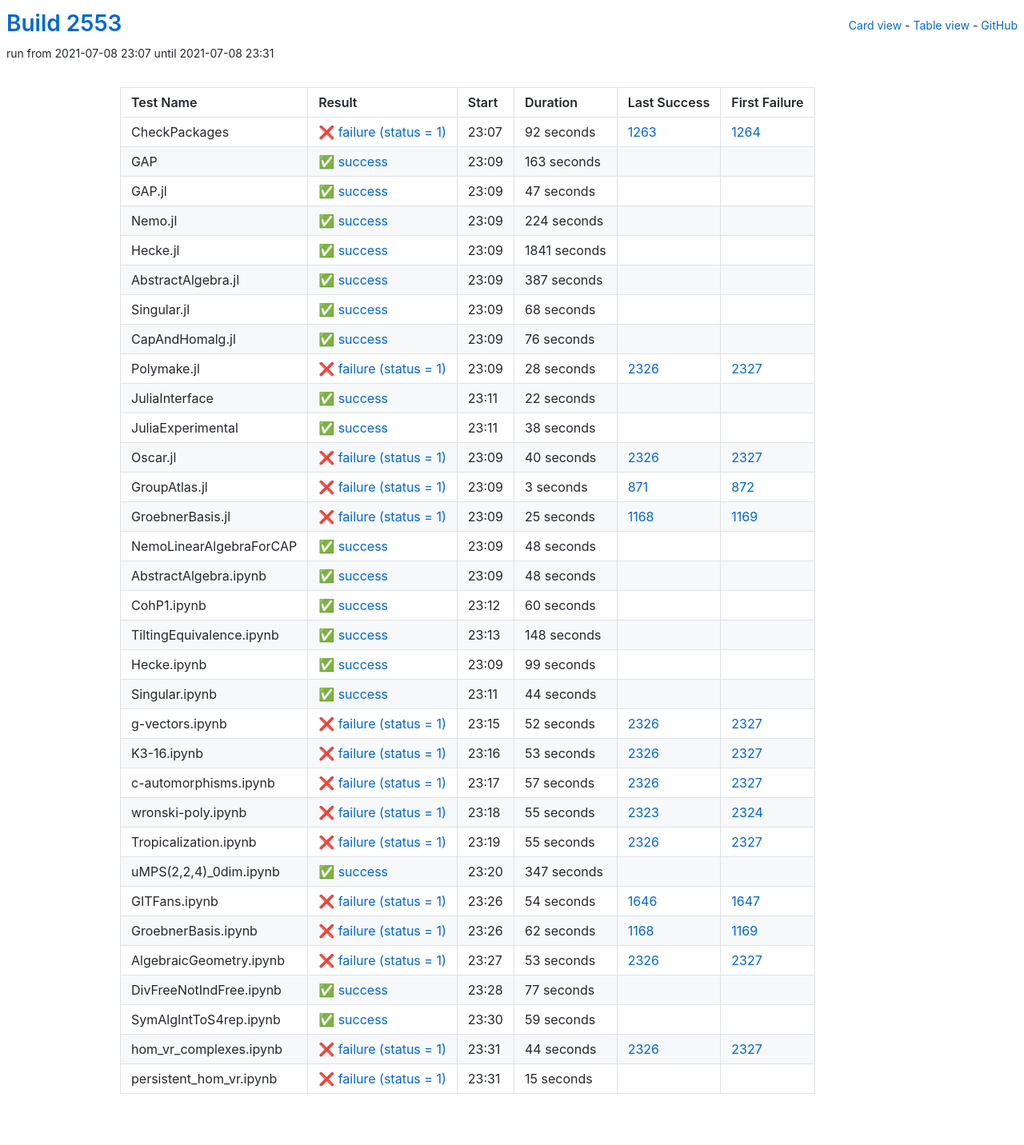
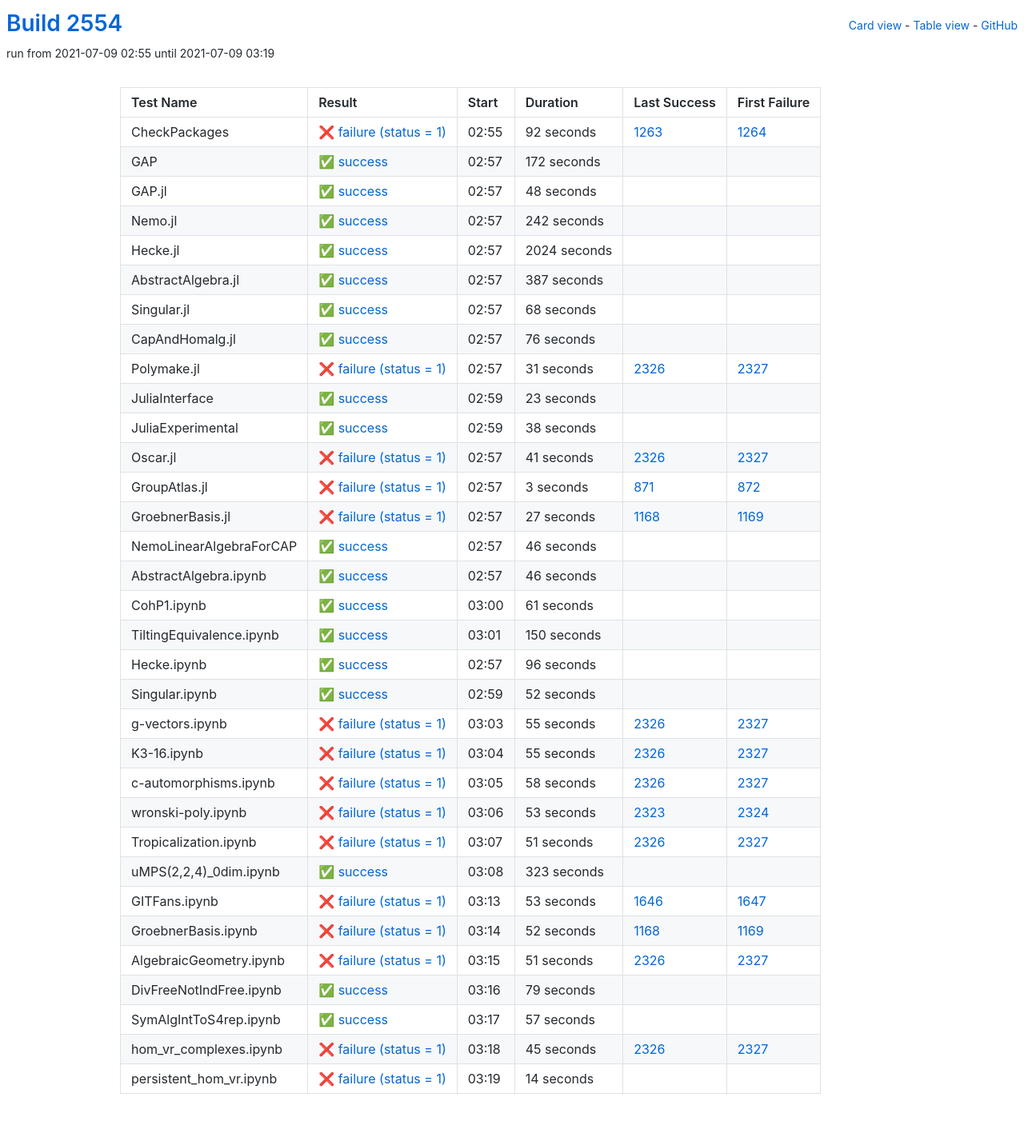
Before and after one commit to oscar-system/oscar-ci-status-stable, a Jekyll site: the page built from table.html, in a window 1280 px wide. Shown: the whole page at 80% size. Built offline with Jekyll 4.4.1, drawn with Linux system fonts in a browser that asks for light colours.

Commit message:
Build #2554

```diff
--- a/_data/ci.yml
+++ b/_data/ci.yml
@@ -1,6 +1,6 @@
 ---
-build: 2553
-build_url: https://oscarci.mathematik.uni-kl.de/job/oscar-stable/2553/
+build: 2554
+build_url: https://oscarci.mathematik.uni-kl.de/job/oscar-stable/2554/
 job: oscar-stable
 organization: oscar-system
 repo: oscar-ci-status-stable
@@ -8,8 +8,8 @@ repourl: https://github.com/oscar-system/oscar-ci-status-stable
 tests:
 - name: CheckPackages
   id: checkpackages
-  log: https://oscarci.mathematik.uni-kl.de/job/oscar-stable/2553/artifact/logs/build-2553/CheckPackages.log
-  start: 2021-07-08 23:07
+  log: https://oscarci.mathematik.uni-kl.de/job/oscar-stable/2554/artifact/logs/build-2554/CheckPackages.log
+  start: 2021-07-09 02:55
   success: false
   exitcode: 1
   status: failure
@@ -20,56 +20,56 @@ tests:
   first_failure_url: https://oscarci.mathematik.uni-kl.de/job/oscar-stable/1264/
 - name: GAP
   id: gap
-  log: https://oscarci.mathematik.uni-kl.de/job/oscar-stable/2553/artifact/logs/build-2553/GAP.log
-  start: 2021-07-08 23:09
+  log: https://oscarci.mathematik.uni-kl.de/job/oscar-stable/2554/artifact/logs/build-2554/GAP.log
+  start: 2021-07-09 02:57
   success: true
   exitcode: 0
   status: success
-  duration: 163
+  duration: 172
   last_success: false
   last_success_url:
   first_failure: false
   first_failure_url:
 - name: GAP.jl
   id: gap-jl
-  log: https://oscarci.mathematik.uni-kl.de/job/oscar-stable/2553/artifact/logs/build-2553/GAP.jl.log
-  start: 2021-07-08 23:09
+  log: https://oscarci.mathematik.uni-kl.de/job/oscar-stable/2554/artifact/logs/build-2554/GAP.jl.log
+  start: 2021-07-09 02:57
   success: true
   exitcode: 0
   status: success
-  duration: 47
+  duration: 48
   last_success: false
   last_success_url:
   first_failure: false
   first_failure_url:
 - name: Nemo.jl
   id: nemo-jl
-  log: https://oscarci.mathematik.uni-kl.de/job/oscar-stable/2553/artifact/logs/build-2553/Nemo.jl.log
-  start: 2021-07-08 23:09
+  log: https://oscarci.mathematik.uni-kl.de/job/oscar-stable/2554/artifact/logs/build-2554/Nemo.jl.log
+  start: 2021-07-09 02:57
   success: true
   exitcode: 0
   status: success
-  duration: 224
+  duration: 242
   last_success: false
   last_success_url:
   first_failure: false
   first_failure_url:
 - name: Hecke.jl
   id: hecke-jl
-  log: https://oscarci.mathematik.uni-kl.de/job/oscar-stable/2553/artifact/logs/build-2553/Hecke.jl.log
-  start: 2021-07-08 23:09
+  log: https://oscarci.mathematik.uni-kl.de/job/oscar-stable/2554/artifact/logs/build-2554/Hecke.jl.log
+  start: 2021-07-09 02:57
   success: true
   exitcode: 0
   status: success
-  duration: 1841
+  duration: 2024
   last_success: false
   last_success_url:
   first_failure: false
   first_failure_url:
 - name: AbstractAlgebra.jl
   id: abstractalgebra-jl
-  log: https://oscarci.mathematik.uni-kl.de/job/oscar-stable/2553/artifact/logs/build-2553/AbstractAlgebra.jl.log
-  start: 2021-07-08 23:09
+  log: https://oscarci.mathematik.uni-kl.de/job/oscar-stable/2554/artifact/logs/build-2554/AbstractAlgebra.jl.log
+  start: 2021-07-09 02:57
   success: true
   exitcode: 0
   status: success
@@ -80,8 +80,8 @@ tests:
   first_failure_url:
 - name: Singular.jl
   id: singular-jl
-  log: https://oscarci.mathematik.uni-kl.de/job/oscar-stable/2553/artifact/logs/build-2553/Singular.jl.log
-  start: 2021-07-08 23:09
+  log: https://oscarci.mathematik.uni-kl.de/job/oscar-stable/2554/artifact/logs/build-2554/Singular.jl.log
+  start: 2021-07-09 02:57
   success: true
   exitcode: 0
   status: success
@@ -92,8 +92,8 @@ tests:
   first_failure_url:
 - name: CapAndHomalg.jl
   id: capandhomalg-jl
-  log: https://oscarci.mathematik.uni-kl.de/job/oscar-stable/2553/artifact/logs/build-2553/CapAndHomalg.jl.log
-  start: 2021-07-08 23:09
+  log: https://oscarci.mathematik.uni-kl.de/job/oscar-stable/2554/artifact/logs/build-2554/CapAndHomalg.jl.log
+  start: 2021-07-09 02:57
   success: true
   exitcode: 0
   status: success
@@ -104,32 +104,32 @@ tests:
   first_failure_url:
 - name: Polymake.jl
   id: polymake-jl
-  log: https://oscarci.mathematik.uni-kl.de/job/oscar-stable/2553/artifact/logs/build-2553/Polymake.jl.log
-  start: 2021-07-08 23:09
+  log: https://oscarci.mathematik.uni-kl.de/job/oscar-stable/2554/artifact/logs/build-2554/Polymake.jl.log
+  start: 2021-07-09 02:57
   success: false
   exitcode: 1
   status: failure
-  duration: 28
+  duration: 31
   last_success: 2326
   last_success_url: https://oscarci.mathematik.uni-kl.de/job/oscar-stable/2326/
   first_failure: 2327
   first_failure_url: https://oscarci.mathematik.uni-kl.de/job/oscar-stable/2327/
 - name: JuliaInterface
   id: juliainterface
-  log: https://oscarci.mathematik.uni-kl.de/job/oscar-stable/2553/artifact/logs/build-2553/JuliaInterface.log
-  start: 2021-07-08 23:11
+  log: https://oscarci.mathematik.uni-kl.de/job/oscar-stable/2554/artifact/logs/build-2554/JuliaInterface.log
+  start: 2021-07-09 02:59
   success: true
   exitcode: 0
   status: success
-  duration: 22
+  duration: 23
   last_success: false
   last_success_url:
   first_failure: false
   first_failure_url:
 - name: JuliaExperimental
   id: juliaexperimental
-  log: https://oscarci.mathematik.uni-kl.de/job/oscar-stable/2553/artifact/logs/build-2553/JuliaExperimental.log
-  start: 2021-07-08 23:11
+  log: https://oscarci.mathematik.uni-kl.de/job/oscar-stable/2554/artifact/logs/build-2554/JuliaExperimental.log
+  start: 2021-07-09 02:59
   success: true
   exitcode: 0
   status: success
@@ -140,20 +140,20 @@ tests:
   first_failure_url:
 - name: Oscar.jl
   id: oscar-jl
-  log: https://oscarci.mathematik.uni-kl.de/job/oscar-stable/2553/artifact/logs/build-2553/Oscar.jl.log
-  start: 2021-07-08 23:09
+  log: https://oscarci.mathematik.uni-kl.de/job/oscar-stable/2554/artifact/logs/build-2554/Oscar.jl.log
+  start: 2021-07-09 02:57
   success: false
   exitcode: 1
   status: failure
-  duration: 40
+  duration: 41
   last_success: 2326
   last_success_url: https://oscarci.mathematik.uni-kl.de/job/oscar-stable/2326/
   first_failure: 2327
   first_failure_url: https://oscarci.mathematik.uni-kl.de/job/oscar-stable/2327/
 - name: GroupAtlas.jl
   id: groupatlas-jl
-  log: https://oscarci.mathematik.uni-kl.de/job/oscar-stable/2553/artifact/logs/build-2553/GroupAtlas.jl.log
-  start: 2021-07-08 23:09
+  log: https://oscarci.mathematik.uni-kl.de/job/oscar-stable/2554/artifact/logs/build-2554/GroupAtlas.jl.log
+  start: 2021-07-09 02:57
   success: false
   exitcode: 1
   status: failure
@@ -164,140 +164,92 @@ tests:
   first_failure_url: https://oscarci.mathematik.uni-kl.de/job/oscar-stable/872/
 - name: GroebnerBasis.jl
   id: groebnerbasis-jl
-  log: https://oscarci.mathematik.uni-kl.de/job/oscar-stable/2553/artifact/logs/build-2553/GroebnerBasis.jl.log
-  start: 2021-07-08 23:09
+  log: https://oscarci.mathematik.uni-kl.de/job/oscar-stable/2554/artifact/logs/build-2554/GroebnerBasis.jl.log
+  start: 2021-07-09 02:57
   success: false
   exitcode: 1
   status: failure
-  duration: 25
+  duration: 27
   last_success: 1168
   last_success_url: https://oscarci.mathematik.uni-kl.de/job/oscar-stable/1168/
   first_failure: 1169
   first_failure_url: https://oscarci.mathematik.uni-kl.de/job/oscar-stable/1169/
 - name: NemoLinearAlgebraForCAP
   id: nemolinearalgebraforcap
-  log: https://oscarci.mathematik.uni-kl.de/job/oscar-stable/2553/artifact/logs/build-2553/NemoLinearAlgebraForCAP.log
-  start: 2021-07-08 23:09
+  log: https://oscarci.mathematik.uni-kl.de/job/oscar-stable/2554/artifact/logs/build-2554/NemoLinearAlgebraForCAP.log
+  start: 2021-07-09 02:57
   success: true
   exitcode: 0
   status: success
-  duration: 48
+  duration: 46
   last_success: false
   last_success_url:
   first_failure: false
   first_failure_url:
 - name: AbstractAlgebra.ipynb
   id: abstractalgebra-ipynb
-  log: https://oscarci.mathematik.uni-kl.de/job/oscar-stable/2553/artifact/logs/build-2553/AbstractAlgebra.ipynb.log
-  start: 2021-07-08 23:09
+  log: https://oscarci.mathematik.uni-kl.de/job/oscar-stable/2554/artifact/logs/build-2554/AbstractAlgebra.ipynb.log
+  start: 2021-07-09 02:57
   success: true
   exitcode: 0
   status: success
-  duration: 48
+  duration: 46
   last_success: false
   last_success_url:
   first_failure: false
   first_failure_url:
 - name: CohP1.ipynb
   id: cohp1-ipynb
-  log: https://oscarci.mathematik.uni-kl.de/job/oscar-stable/2553/artifact/logs/build-2553/CohP1.ipynb.log
-  start: 2021-07-08 23:12
+  log: https://oscarci.mathematik.uni-kl.de/job/oscar-stable/2554/artifact/logs/build-2554/CohP1.ipynb.log
+  start: 2021-07-09 03:00
   success: true
   exitcode: 0
   status: success
-  duration: 60
+  duration: 61
   last_success: false
   last_success_url:
   first_failure: false
   first_failure_url:
 - name: TiltingEquivalence.ipynb
   id: tiltingequivalence-ipynb
-  log: https://oscarci.mathematik.uni-kl.de/job/oscar-stable/2553/artifact/logs/build-2553/TiltingEquivalence.ipynb.log
-  start: 2021-07-08 23:13
+  log: https://oscarci.mathematik.uni-kl.de/job/oscar-stable/2554/artifact/logs/build-2554/TiltingEquivalence.ipynb.log
+  start: 2021-07-09 03:01
   success: true
   exitcode: 0
   status: success
-  duration: 148
+  duration: 150
   last_success: false
   last_success_url:
   first_failure: false
   first_failure_url:
 - name: Hecke.ipynb
   id: hecke-ipynb
-  log: https://oscarci.mathematik.uni-kl.de/job/oscar-stable/2553/artifact/logs/build-2553/Hecke.ipynb.log
-  start: 2021-07-08 23:09
+  log: https://oscarci.mathematik.uni-kl.de/job/oscar-stable/2554/artifact/logs/build-2554/Hecke.ipynb.log
+  start: 2021-07-09 02:57
   success: true
   exitcode: 0
   status: success
-  duration: 99
+  duration: 96
   last_success: false
   last_success_url:
   first_failure: false
   first_failure_url:
 - name: Singular.ipynb
   id: singular-ipynb
-  log: https://oscarci.mathematik.uni-kl.de/job/oscar-stable/2553/artifact/logs/build-2553/Singular.ipynb.log
-  start: 2021-07-08 23:11
+  log: https://oscarci.mathematik.uni-kl.de/job/oscar-stable/2554/artifact/logs/build-2554/Singular.ipynb.log
+  start: 2021-07-09 02:59
   success: true
   exitcode: 0
   status: success
-  duration: 44
+  duration: 52
   last_success: false
   last_success_url:
   first_failure: false
   first_failure_url:
 - name: g-vectors.ipynb
   id: g-vectors-ipynb
-  log: https://oscarci.mathematik.uni-kl.de/job/oscar-stable/2553/artifact/logs/build-2553/g-vectors.ipynb.log
-  start: 2021-07-08 23:15
-  success: false
-  exitcode: 1
-  status: failure
-  duration: 52
-  last_success: 2326
-  last_success_url: https://oscarci.mathematik.uni-kl.de/job/oscar-stable/2326/
-  first_failure: 2327
-  first_failure_url: https://oscarci.mathematik.uni-kl.de/job/oscar-stable/2327/
-- name: K3-16.ipynb
-  id: k3-16-ipynb
-  log: https://oscarci.mathematik.uni-kl.de/job/oscar-stable/2553/artifact/logs/build-2553/K3-16.ipynb.log
-  start: 2021-07-08 23:16
-  success: false
-  exitcode: 1
-  status: failure
-  duration: 53
-  last_success: 2326
-  last_success_url: https://oscarci.mathematik.uni-kl.de/job/oscar-stable/2326/
-  first_failure: 2327
-  first_failure_url: https://oscarci.mathematik.uni-kl.de/job/oscar-stable/2327/
-- name: c-automorphisms.ipynb
-  id: c-automorphisms-ipynb
-  log: https://oscarci.mathematik.uni-kl.de/job/oscar-stable/2553/artifact/logs/build-2553/c-automorphisms.ipynb.log
-  start: 2021-07-08 23:17
-  success: false
-  exitcode: 1
-  status: failure
-  duration: 57
-  last_success: 2326
-  last_success_url: https://oscarci.mathematik.uni-kl.de/job/oscar-stable/2326/
-  first_failure: 2327
-  first_failure_url: https://oscarci.mathematik.uni-kl.de/job/oscar-stable/2327/
-- name: wronski-poly.ipynb
-  id: wronski-poly-ipynb
-  log: https://oscarci.mathematik.uni-kl.de/job/oscar-stable/2553/artifact/logs/build-2553/wronski-poly.ipynb.log
-  start: 2021-07-08 23:18
-  success: false
-  exitcode: 1
-  status: failure
-  duration: 55
-  last_success: 2323
-  last_success_url: https://oscarci.mathematik.uni-kl.de/job/oscar-stable/2323/
-  first_failure: 2324
-  first_failure_url: https://oscarci.mathematik.uni-kl.de/job/oscar-stable/2324/
-- name: Tropicalization.ipynb
-  id: tropicalization-ipynb
-  log: https://oscarci.mathematik.uni-kl.de/job/oscar-stable/2553/artifact/logs/build-2553/Tropicalization.ipynb.log
-  start: 2021-07-08 23:19
+  log: https://oscarci.mathematik.uni-kl.de/job/oscar-stable/2554/artifact/logs/build-2554/g-vectors.ipynb.log
+  start: 2021-07-09 03:03
   success: false
   exitcode: 1
   status: failure
@@ -306,98 +258,146 @@ tests:
   last_success_url: https://oscarci.mathematik.uni-kl.de/job/oscar-stable/2326/
   first_failure: 2327
   first_failure_url: https://oscarci.mathematik.uni-kl.de/job/oscar-stable/2327/
+- name: K3-16.ipynb
+  id: k3-16-ipynb
+  log: https://oscarci.mathematik.uni-kl.de/job/oscar-stable/2554/artifact/logs/build-2554/K3-16.ipynb.log
+  start: 2021-07-09 03:04
+  success: false
+  exitcode: 1
+  status: failure
+  duration: 55
+  last_success: 2326
+  last_success_url: https://oscarci.mathematik.uni-kl.de/job/oscar-stable/2326/
+  first_failure: 2327
+  first_failure_url: https://oscarci.mathematik.uni-kl.de/job/oscar-stable/2327/
+- name: c-automorphisms.ipynb
+  id: c-automorphisms-ipynb
+  log: https://oscarci.mathematik.uni-kl.de/job/oscar-stable/2554/artifact/logs/build-2554/c-automorphisms.ipynb.log
+  start: 2021-07-09 03:05
+  success: false
+  exitcode: 1
+  status: failure
+  duration: 58
+  last_success: 2326
+  last_success_url: https://oscarci.mathematik.uni-kl.de/job/oscar-stable/2326/
+  first_failure: 2327
+  first_failure_url: https://oscarci.mathematik.uni-kl.de/job/oscar-stable/2327/
+- name: wronski-poly.ipynb
+  id: wronski-poly-ipynb
+  log: https://oscarci.mathematik.uni-kl.de/job/oscar-stable/2554/artifact/logs/build-2554/wronski-poly.ipynb.log
+  start: 2021-07-09 03:06
+  success: false
+  exitcode: 1
+  status: failure
+  duration: 53
+  last_success: 2323
+  last_success_url: https://oscarci.mathematik.uni-kl.de/job/oscar-stable/2323/
+  first_failure: 2324
+  first_failure_url: https://oscarci.mathematik.uni-kl.de/job/oscar-stable/2324/
+- name: Tropicalization.ipynb
+  id: tropicalization-ipynb
+  log: https://oscarci.mathematik.uni-kl.de/job/oscar-stable/2554/artifact/logs/build-2554/Tropicalization.ipynb.log
+  start: 2021-07-09 03:07
+  success: false
+  exitcode: 1
+  status: failure
+  duration: 51
+  last_success: 2326
+  last_success_url: https://oscarci.mathematik.uni-kl.de/job/oscar-stable/2326/
+  first_failure: 2327
+  first_failure_url: https://oscarci.mathematik.uni-kl.de/job/oscar-stable/2327/
 - name: uMPS(2,2,4)_0dim.ipynb
   id: umps-2-2-4-0dim-ipynb
-  log: https://oscarci.mathematik.uni-kl.de/job/oscar-stable/2553/artifact/logs/build-2553/uMPS-2-2-4-_0dim.ipynb.log
-  start: 2021-07-08 23:20
+  log: https://oscarci.mathematik.uni-kl.de/job/oscar-stable/2554/artifact/logs/build-2554/uMPS-2-2-4-_0dim.ipynb.log
+  start: 2021-07-09 03:08
   success: true
   exitcode: 0
   status: success
-  duration: 347
+  duration: 323
   last_success: false
   last_success_url:
   first_failure: false
   first_failure_url:
 - name: GITFans.ipynb
   id: gitfans-ipynb
-  log: https://oscarci.mathematik.uni-kl.de/job/oscar-stable/2553/artifact/logs/build-2553/GITFans.ipynb.log
-  start: 2021-07-08 23:26
+  log: https://oscarci.mathematik.uni-kl.de/job/oscar-stable/2554/artifact/logs/build-2554/GITFans.ipynb.log
+  start: 2021-07-09 03:13
   success: false
   exitcode: 1
   status: failure
-  duration: 54
+  duration: 53
   last_success: 1646
   last_success_url: https://oscarci.mathematik.uni-kl.de/job/oscar-stable/1646/
   first_failure: 1647
   first_failure_url: https://oscarci.mathematik.uni-kl.de/job/oscar-stable/1647/
 - name: GroebnerBasis.ipynb
   id: groebnerbasis-ipynb
-  log: https://oscarci.mathematik.uni-kl.de/job/oscar-stable/2553/artifact/logs/build-2553/GroebnerBasis.ipynb.log
-  start: 2021-07-08 23:26
+  log: https://oscarci.mathematik.uni-kl.de/job/oscar-stable/2554/artifact/logs/build-2554/GroebnerBasis.ipynb.log
+  start: 2021-07-09 03:14
   success: false
   exitcode: 1
   status: failure
-  duration: 62
+  duration: 52
   last_success: 1168
   last_success_url: https://oscarci.mathematik.uni-kl.de/job/oscar-stable/1168/
   first_failure: 1169
   first_failure_url: https://oscarci.mathematik.uni-kl.de/job/oscar-stable/1169/
 - name: AlgebraicGeometry.ipynb
   id: algebraicgeometry-ipynb
-  log: https://oscarci.mathematik.uni-kl.de/job/oscar-stable/2553/artifact/logs/build-2553/AlgebraicGeometry.ipynb.log
-  start: 2021-07-08 23:27
+  log: https://oscarci.mathematik.uni-kl.de/job/oscar-stable/2554/artifact/logs/build-2554/AlgebraicGeometry.ipynb.log
+  start: 2021-07-09 03:15
   success: false
   exitcode: 1
   status: failure
-  duration: 53
+  duration: 51
   last_success: 2326
   last_success_url: https://oscarci.mathematik.uni-kl.de/job/oscar-stable/2326/
   first_failure: 2327
   first_failure_url: https://oscarci.mathematik.uni-kl.de/job/oscar-stable/2327/
 - name: DivFreeNotIndFree.ipynb
   id: divfreenotindfree-ipynb
-  log: https://oscarci.mathematik.uni-kl.de/job/oscar-stable/2553/artifact/logs/build-2553/DivFreeNotIndFree.ipynb.log
-  start: 2021-07-08 23:28
+  log: https://oscarci.mathematik.uni-kl.de/job/oscar-stable/2554/artifact/logs/build-2554/DivFreeNotIndFree.ipynb.log
+  start: 2021-07-09 03:16
   success: true
   exitcode: 0
   status: success
-  duration: 77
+  duration: 79
   last_success: false
   last_success_url:
   first_failure: false
   first_failure_url:
 - name: SymAlgIntToS4rep.ipynb
   id: symalginttos4rep-ipynb
-  log: https://oscarci.mathematik.uni-kl.de/job/oscar-stable/2553/artifact/logs/build-2553/SymAlgIntToS4rep.ipynb.log
-  start: 2021-07-08 23:30
+  log: https://oscarci.mathematik.uni-kl.de/job/oscar-stable/2554/artifact/logs/build-2554/SymAlgIntToS4rep.ipynb.log
+  start: 2021-07-09 03:17
   success: true
   exitcode: 0
   status: success
-  duration: 59
+  duration: 57
   last_success: false
   last_success_url:
   first_failure: false
   first_failure_url:
 - name: hom_vr_complexes.ipynb
   id: hom-vr-complexes-ipynb
-  log: https://oscarci.mathematik.uni-kl.de/job/oscar-stable/2553/artifact/logs/build-2553/hom_vr_complexes.ipynb.log
-  start: 2021-07-08 23:31
+  log: https://oscarci.mathematik.uni-kl.de/job/oscar-stable/2554/artifact/logs/build-2554/hom_vr_complexes.ipynb.log
+  start: 2021-07-09 03:18
   success: false
   exitcode: 1
   status: failure
-  duration: 44
+  duration: 45
   last_success: 2326
   last_success_url: https://oscarci.mathematik.uni-kl.de/job/oscar-stable/2326/
   first_failure: 2327
   first_failure_url: https://oscarci.mathematik.uni-kl.de/job/oscar-stable/2327/
 - name: persistent_hom_vr.ipynb
   id: persistent-hom-vr-ipynb
-  log: https://oscarci.mathematik.uni-kl.de/job/oscar-stable/2553/artifact/logs/build-2553/persistent_hom_vr.ipynb.log
-  start: 2021-07-08 23:31
+  log: https://oscarci.mathematik.uni-kl.de/job/oscar-stable/2554/artifact/logs/build-2554/persistent_hom_vr.ipynb.log
+  start: 2021-07-09 03:19
   success: false
   exitcode: 1
   status: failure
-  duration: 15
+  duration: 14
   last_success: false
   last_success_url:
   first_failure: false
```
Also changed, not shown: README.md.
